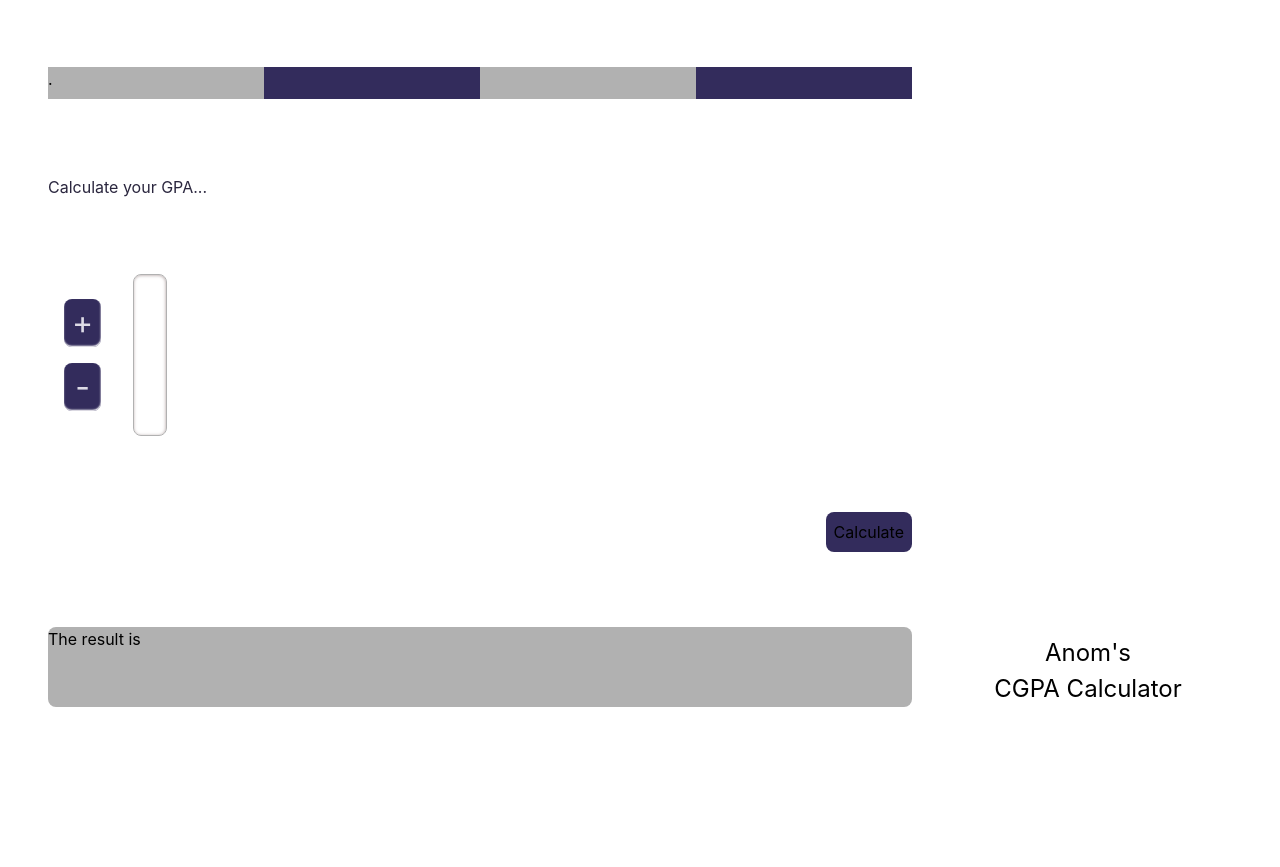
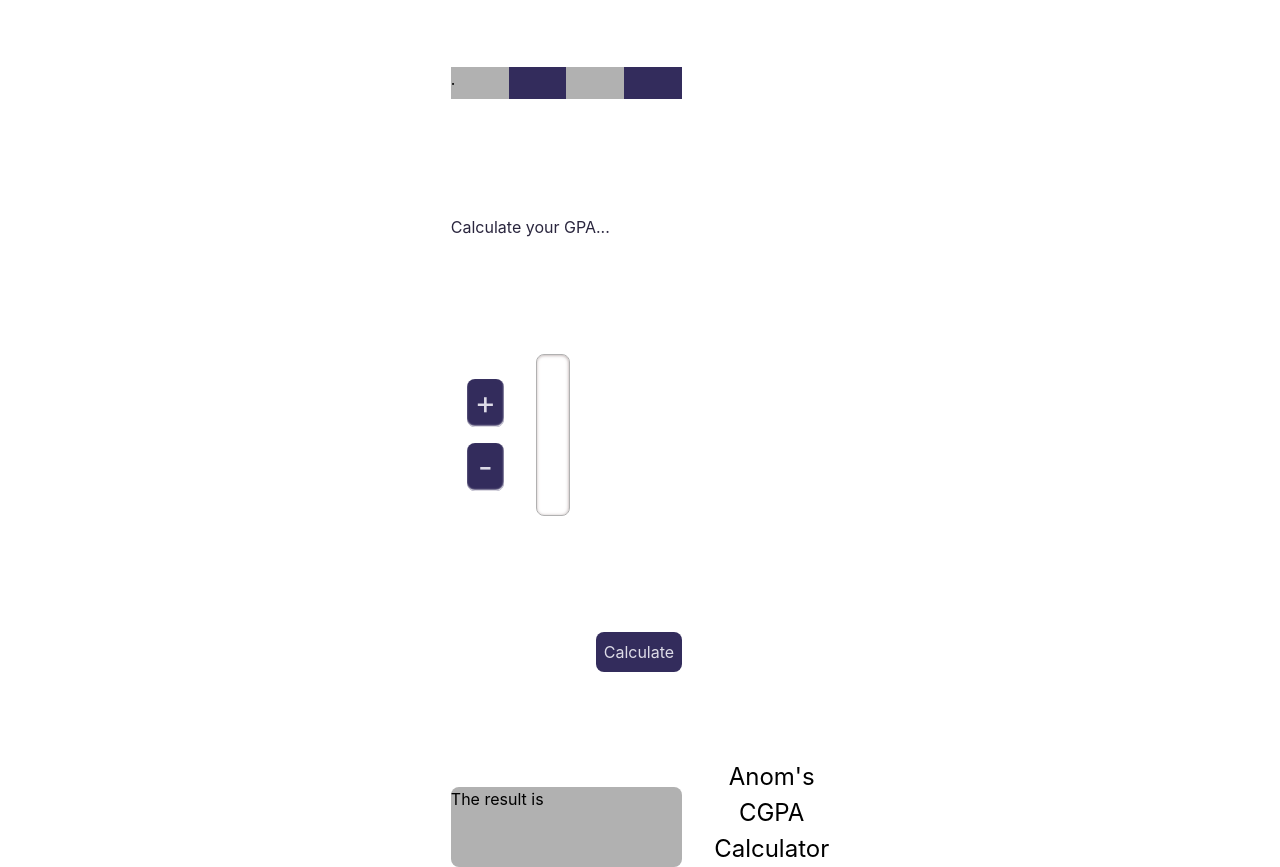
Before and after one commit to Ano-ly/AnomsCGPACalculator, a React (Vite) app: page / in a window 1280 px wide. Before the commit the page ends 800 px from the top, so only its background shows below. Built offline with nearby package versions, Linux system fonts and the light colour scheme.

Commit message:
Make changes

```diff
--- a/src/App.css
+++ b/src/App.css
@@ -14,7 +14,6 @@ button {
   max-height: 100vh;
   margin: 0 auto;
   padding: 0.2rem;
-  position: fixed;
 }
 
 .cont {
@@ -23,9 +22,9 @@ button {
   margin-top: 4rem;
   flex-direction: row;
   justify-content: space-between;
-  min-width: 95vw;
-  height: 80vh;
-  overflow-y: hidden;
+  max-width: 95vw;
+  min-height: 100vh;
+  overflow-y: scroll;
 }
 
 
@@ -130,6 +129,7 @@ button {
   padding: 0.5rem;
   cursor: pointer;
   text-align: center;
+  color: var(--font1-color);
 }
 .cont__main__maj__sbar__btn:hover, .cont__main__cpt__btn:hover {
   background-color: var(--div1-color);
@@ -166,6 +166,16 @@ button {
   border-radius: 0.5rem;
   border: 1px solid var(--div2-color);
 }
+.cont__main__maj__crsdiv__cse__fld:hover {
+  background-color: var(--div1-color);
+  appearance: none;
+}
+.cont__main__maj__crsdiv__cse__fld:focus {
+  appearance: none;
+  outline: none;
+  border: 2px solid var(--div2-color);
+}
+
 
 
 
```
